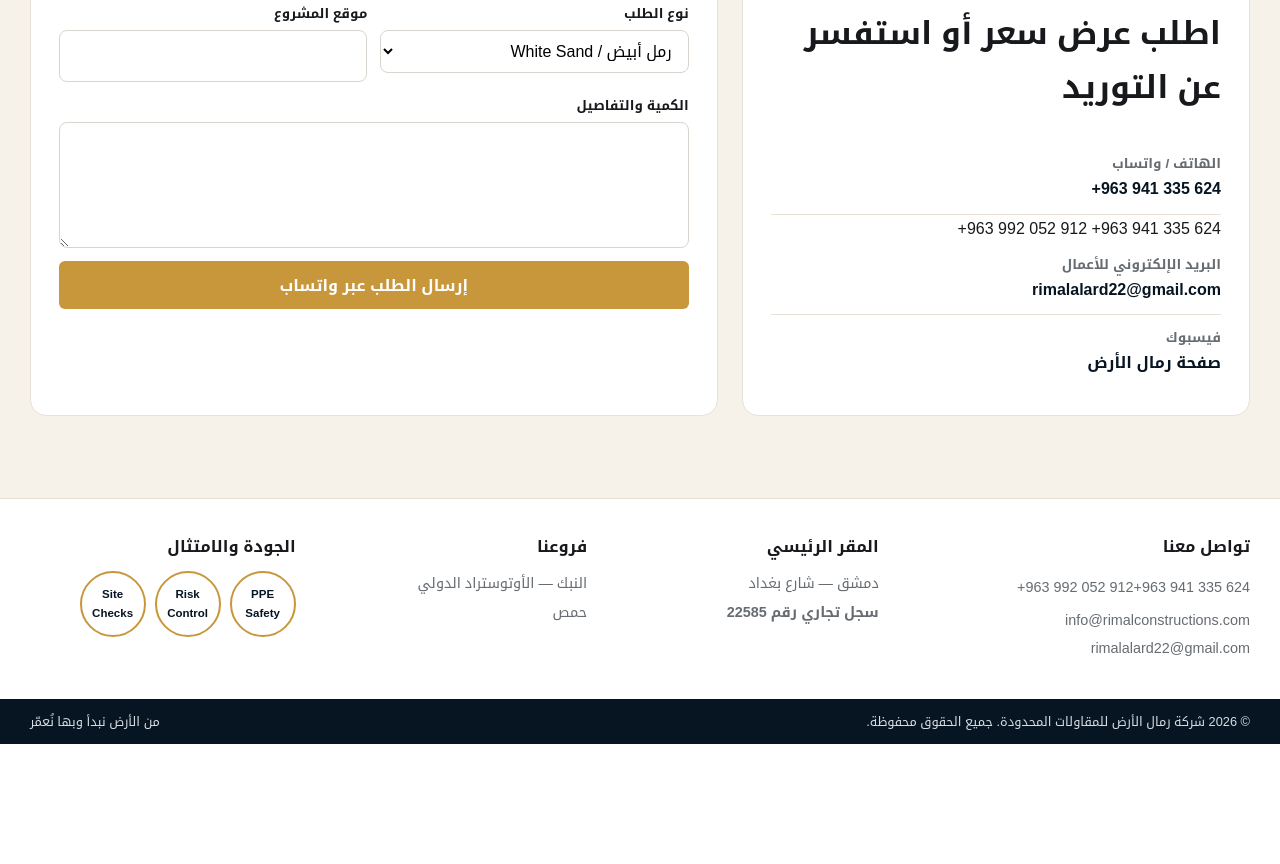
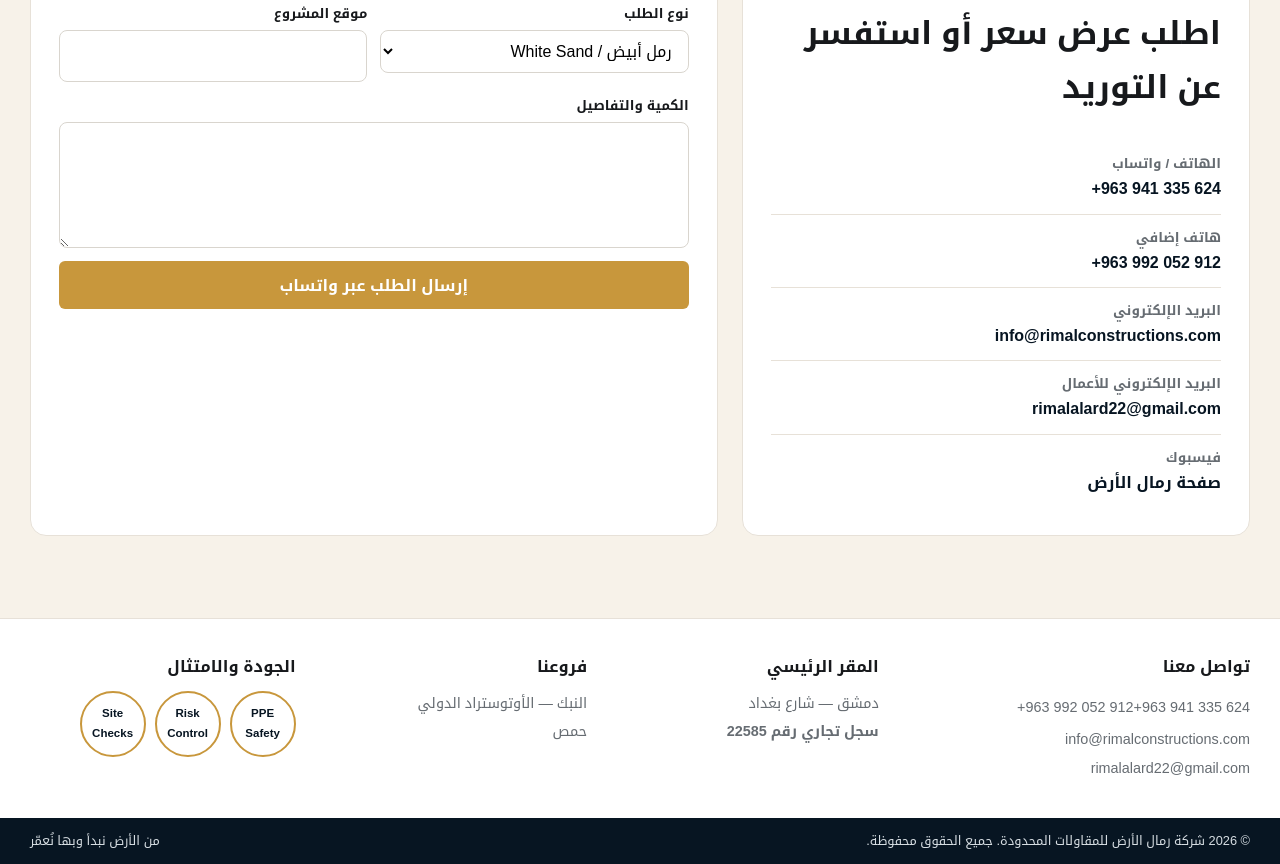
Before and after one commit to yossaziz-jpg/Rimalconstructons, a plain HTML site: page index.html in a window 1280 px wide. Shown: the part 5192-6056 px from the top of the page. Before the commit the page ends 5936 px from the top, so only its background shows below. Drawn offline with Linux system fonts and the light colour scheme.

Commit message:
Update index.html

```diff
--- a/index.html
+++ b/index.html
@@ -219,11 +219,15 @@
       <img src="assets/images/logo.jpeg" alt="Rimal Al-Ard">
       <div class="kicker"><span data-lang="ar">تواصل معنا</span><span data-lang="en">Contact Us</span></div>
       <h2 style="font-size:2rem"><span data-lang="ar">اطلب عرض سعر أو استفسر عن التوريد</span><span data-lang="en">Request a quotation or ask about supply</span></h2>
-      <div class="contact-line"><b><span data-lang="ar">الهاتف / واتساب</span><span data-lang="en">Phone / WhatsApp</span></b><a data-whatsapp-link target="_blank"><span data-primary-phone></span></a></div>
-      <a data-whatsapp-link target="_blank" dir="ltr"><span data-primary-phone dir="ltr"></span></a>
-<a data-secondary-phone-link dir="ltr"><span data-secondary-phone dir="ltr"></span></a>
-      <div class="contact-line"><b><span data-lang="ar">البريد الإلكتروني للأعمال</span><span data-lang="en">Business Email</span></b><a data-email-business-link><span data-email-business></span></a></div>
-      <div class="contact-line"><b><span data-lang="ar">فيسبوك</span><span data-lang="en">Facebook</span></b><a data-facebook-link target="_blank"><span data-lang="ar">صفحة رمال الأرض</span><span data-lang="en">Rimal Al-Ard Facebook Page</span></a></div>
+     <div class="contact-line"><b><span data-lang="ar">الهاتف / واتساب</span><span data-lang="en">Phone / WhatsApp</span></b><a data-whatsapp-link target="_blank" dir="ltr"><span data-primary-phone dir="ltr"></span></a></div>
+
+<div class="contact-line"><b><span data-lang="ar">هاتف إضافي</span><span data-lang="en">Alternative Phone</span></b><a data-secondary-phone-link dir="ltr"><span data-secondary-phone dir="ltr"></span></a></div>
+
+<div class="contact-line"><b><span data-lang="ar">البريد الإلكتروني</span><span data-lang="en">Email</span></b><a data-email-primary-link><span data-email-primary></span></a></div>
+
+<div class="contact-line"><b><span data-lang="ar">البريد الإلكتروني للأعمال</span><span data-lang="en">Business Email</span></b><a data-email-business-link><span data-email-business></span></a></div>
+
+<div class="contact-line"><b><span data-lang="ar">فيسبوك</span><span data-lang="en">Facebook</span></b><a data-facebook-link target="_blank">صفحة رمال الأرض</a></div>
     </div>
 
     <div class="form-card">
```
